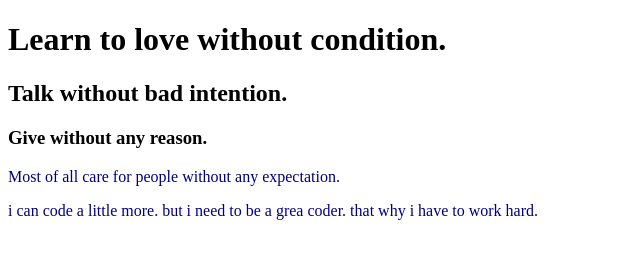
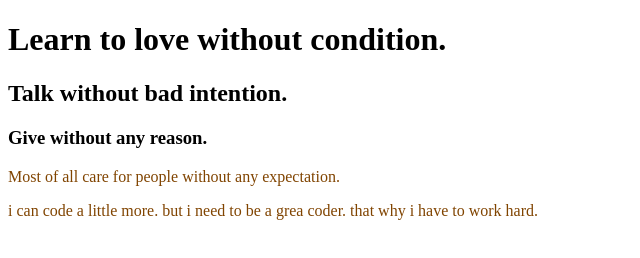
Before and after one commit to touhiduzzaman1/my-book-repo, a plain HTML site: page index.html in a window 1280 px wide. Shown: the whole page, without its empty margins (0-640 px from the left). Drawn offline with Linux system fonts and the light colour scheme.

Commit message:
added color

```diff
--- a/style.css
+++ b/style.css
@@ -1,3 +1,3 @@
 p{
-    color:navy;
+    color:rgb(128, 68, 0);
 }
```
